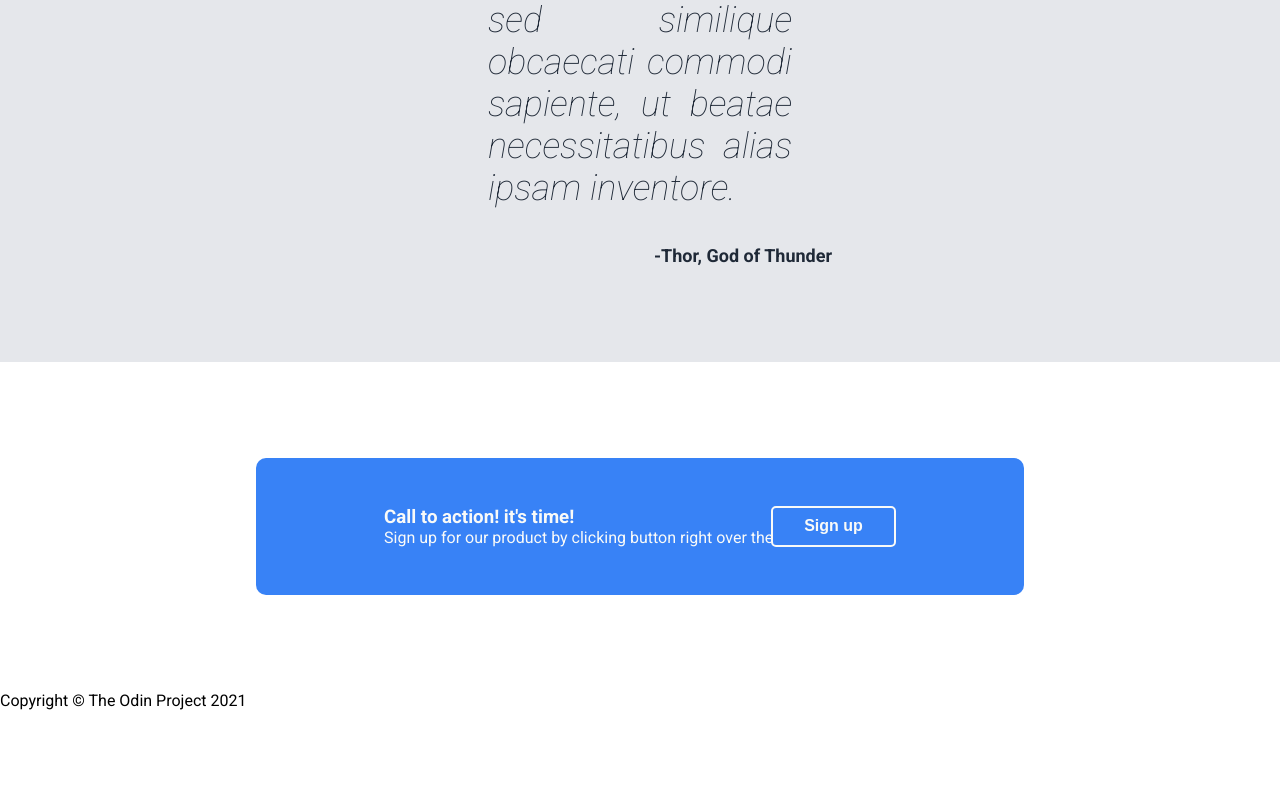
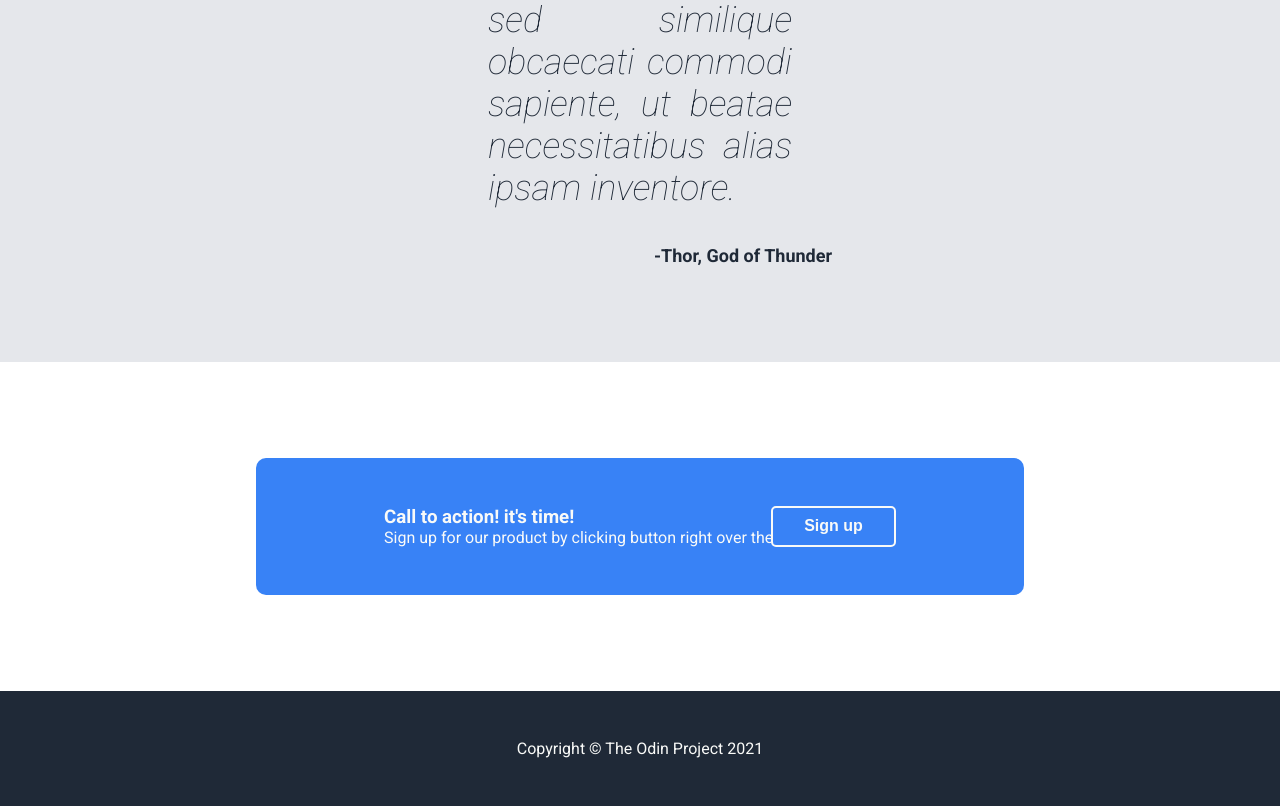
Before and after one commit to RSNF/odin-landing-page, a plain HTML site: page index.html in a window 1280 px wide. Shown: the part 1935-2741 px from the top of the page. Before the commit the page ends 2645 px from the top, so only its background shows below. Drawn offline with Linux system fonts and the light colour scheme.

Commit message:
feat: footer styling

```diff
--- a/style.css
+++ b/style.css
@@ -147,3 +147,12 @@ figure figcaption {
     margin: 0px;
     text-wrap: nowrap;
 }
+
+/* FOOTER */
+
+footer {
+    background-color: #1F2937;
+    text-align: center;
+    color: #F9FAF8;
+    padding: 48px 0px;
+}
```
